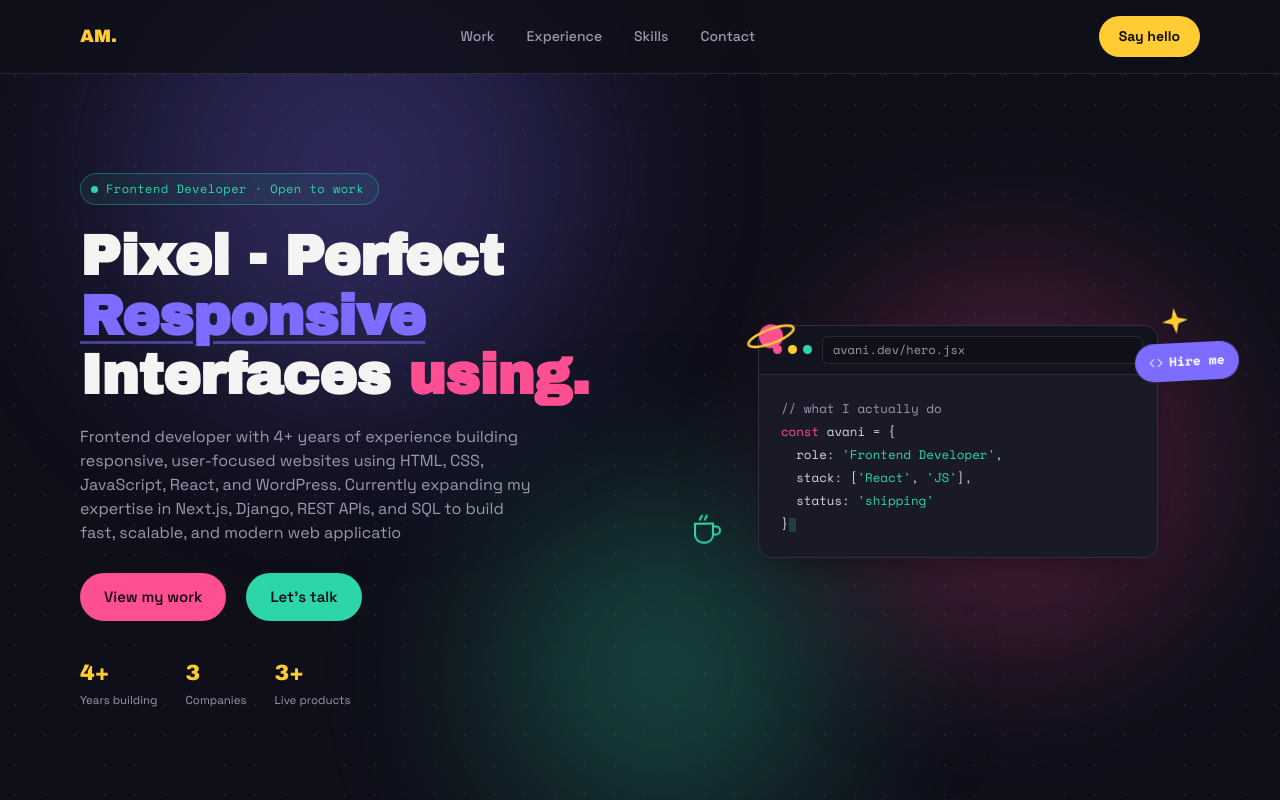
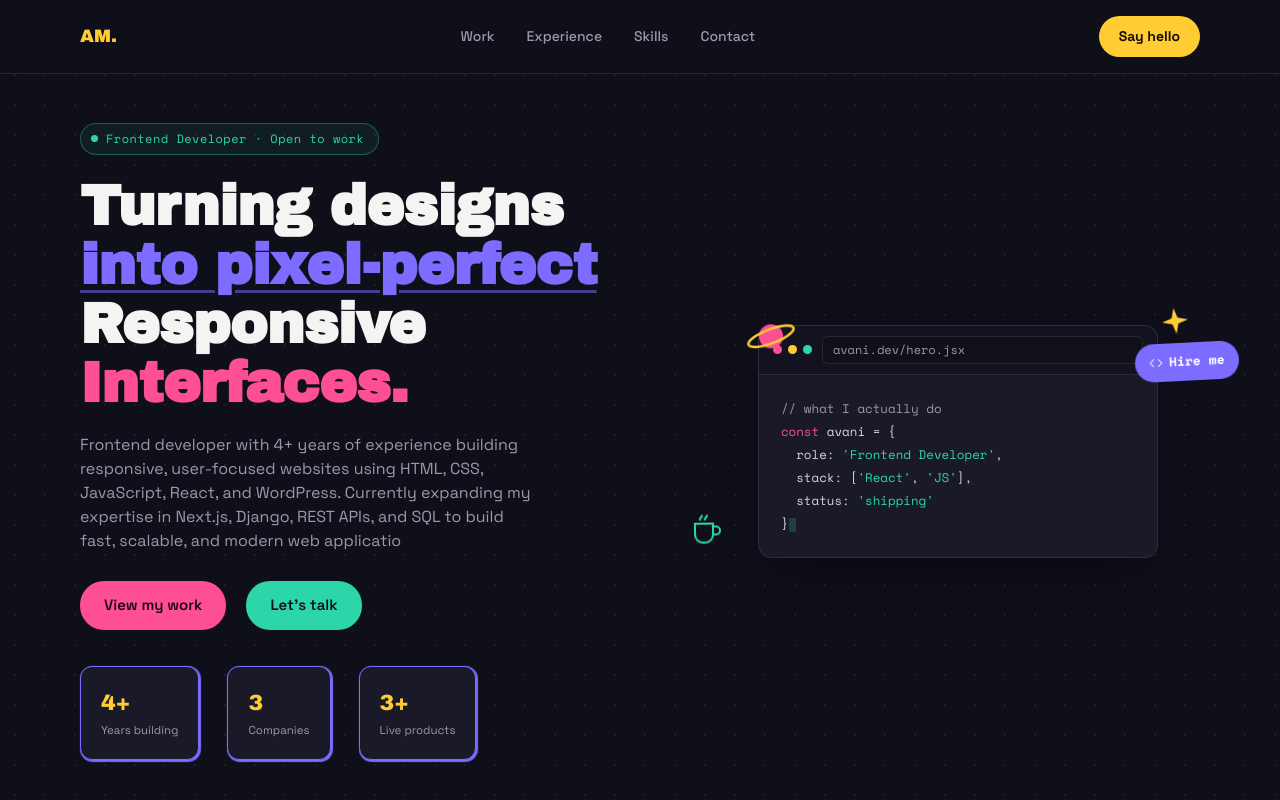
Before and after one commit to aavaniie/avani, a React (Vite) app: page / in a window 1280 px wide. Shown: the top 800 px of the page. Built offline with nearby package versions, Linux system fonts and the light colour scheme.

Commit message:
Style Changes

```diff
--- a/src/App.jsx
+++ b/src/App.jsx
@@ -12,9 +12,6 @@ function App() {
     <>
       {/* soft blurred blobs + dot grid sitting behind everything, fixed to the viewport */}
       <div className="bg-layer">
-        <div className="blob blob-a"></div>
-        <div className="blob blob-b"></div>
-        <div className="blob blob-c"></div>
       </div>
 
       <Header />
--- a/src/components/Hero.jsx
+++ b/src/components/Hero.jsx
@@ -11,8 +11,8 @@ function Hero() {
           </div>
 
           <h1 className="hero-title">
-            Pixel - Perfect <span className="accent-indigo">Responsive</span> Interfaces{' '}
-            <span className="accent-pink">using.</span>
+            Turning designs <span className="accent-indigo">into pixel-perfect</span> Responsive{' '}
+            <span className="accent-pink">Interfaces.</span>
           </h1>
 
           <p className="hero-sub">
--- a/src/styles/Hero.css
+++ b/src/styles/Hero.css
@@ -82,8 +82,13 @@ h1.hero-title {
 }
 
 .stat-item {
-  display: flex;
-  flex-direction: column;
+    display: flex;
+    flex-direction: column;
+    padding: 20px;
+    border-radius: 12px;
+    background: var(--panel);
+    border: 1px solid var(--indigo);
+    box-shadow: 0.063rem 0.063rem 0.063rem 0.063rem var(--indigo);
 }
 
 .stat-num {
```
